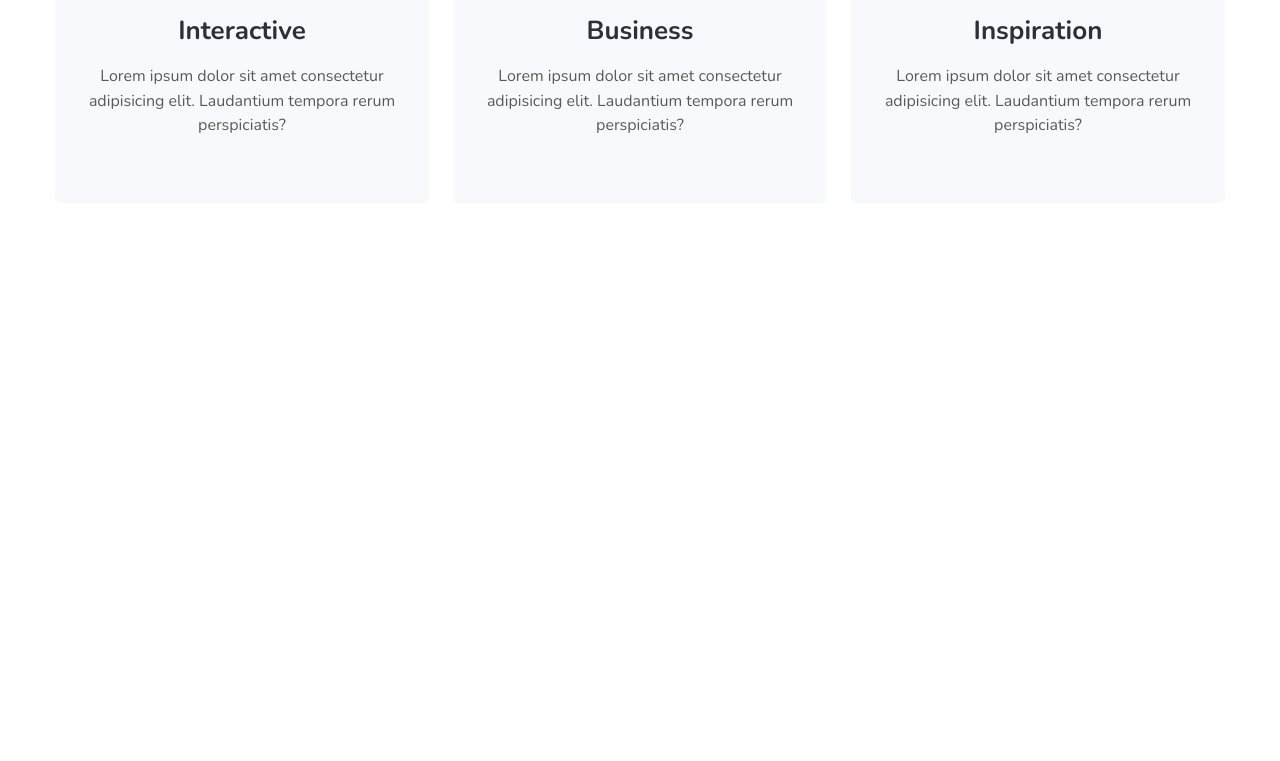
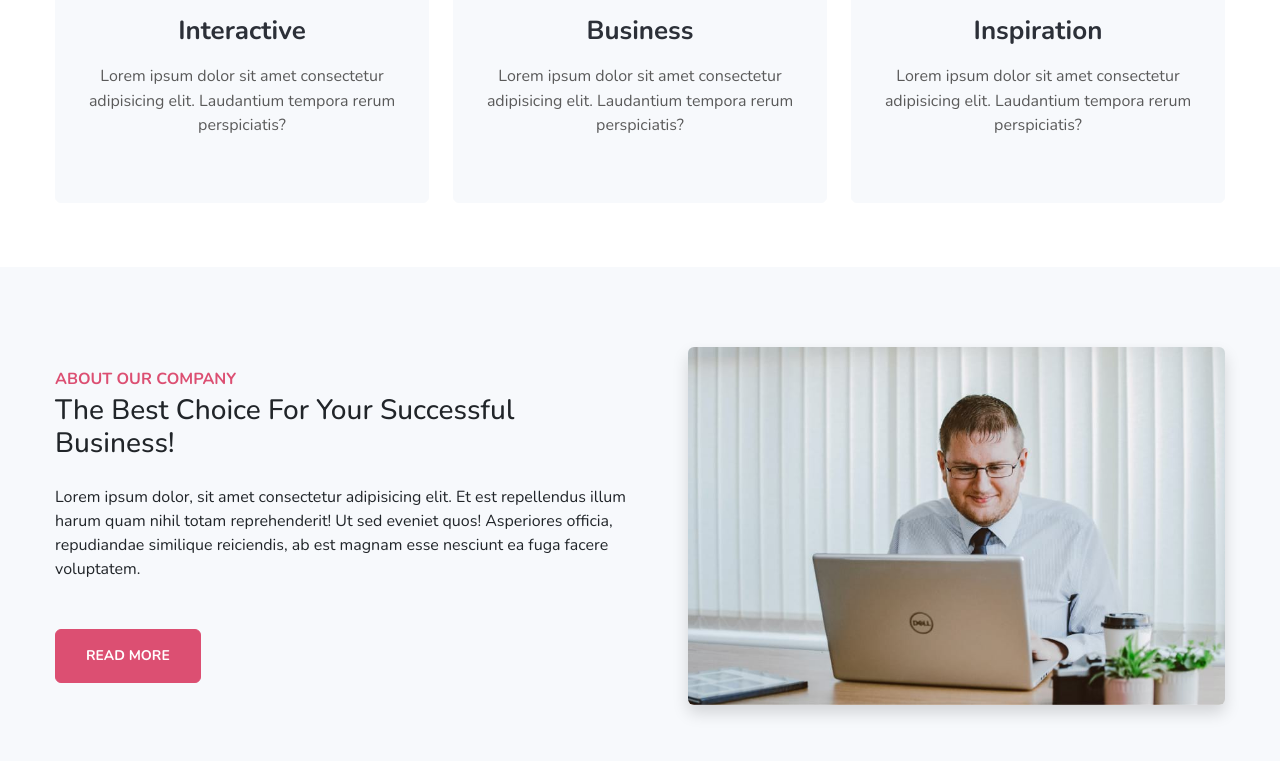
Before and after one commit to bmhuy2505/capstone-masterwork, a plain HTML site: page index.html in a window 1280 px wide. Shown: the part 1252-2013 px from the top of the page. Drawn offline with nearby package versions, Linux system fonts and the light colour scheme.

Commit message:
Hoàn thành HomePage about

```diff
--- a/css/style.css
+++ b/css/style.css
@@ -83,6 +83,29 @@ nav ul li a:before {
 
 a {
     text-decoration: none;
+}
+
+.btn-primary {
+    color: #fff;
+    background-color: #dc4f72;
+    border-color: #dc4f72;
+}
+
+.btn-primary:hover {
+    color: #fff;
+    background-color: #d62f58;
+    border-color: #cf2952;
+}
+
+.theme-button {
+    transition: 0.3s ease-out;
+    display: inline-block;
+    line-height: 52px;
+    font-weight: 700;
+    font-size: 14px;
+    margin: 0px;
+    padding: 0px 30px;
+    text-transform: uppercase;
 }
 /* ==================== HEADER ==================== */
 
@@ -258,17 +281,6 @@ a.search-search span.fa {
     text-decoration: none;
     color: #fff;
     opacity: 0.7;
-}
-
-.theme-button {
-    transition: 0.3s ease-out;
-    display: inline-block;
-    line-height: 52px;
-    font-weight: 700;
-    font-size: 14px;
-    margin: 0px;
-    padding: 0px 30px;
-    text-transform: uppercase;
 }
 
 .theme-switch-wrapper {
@@ -469,3 +481,43 @@ body.dark-theme .mode-container i.gg-moon {
     font-size: 16px;
     line-height: 24.5px;
 }
+
+/* ==================== HomePage about ==================== */
+
+.homepage_about {
+    background-color: #f7f9fc;
+}
+
+.sub-title {
+    font-size: 16px;
+    line-height: 20px;
+    font-weight: 700;
+    color: #dc4f72;
+    text-transform: uppercase;
+    margin-bottom: 5px;
+}
+
+.homepage_about .book-info h3 {
+    font-size: 35px;
+    line-height: 40px;
+    color: #2c3038;
+    font-weight: 700;
+}
+
+.homepage_about .book-info p {
+    font-style: normal;
+    font-weight: normal;
+    font-size: 16px;
+    color: var(--text-color);
+    line-height: 24.4px;
+}
+
+img.img-curve {
+    border-radius: 6px;
+    transition: 0.3s ease-in-out;
+}
+
+img.img-curve:hover {
+    transform: translateY(-0.5rem);
+    transition: 0.3s ease-in-out;
+}
--- a/index.html
+++ b/index.html
@@ -274,7 +274,35 @@
         </section>
 
         <!-- Homepage about section -->
-        <section></section>
+        <section class="homepage_about py-5">
+            <div class="container py-lg-3 mt-3">
+                <div class="row align-items-center">
+                    <div class="col-sm-6 pr-md-5">
+                        <h6 class="sub-title">About Our Company</h6>
+                        <h3 class="mb-md-4 mb-3">
+                            The Best Choice For Your Successful Business!
+                        </h3>
+                        <p class="mb-md-5 mb-4">
+                            Lorem ipsum dolor, sit amet consectetur adipisicing
+                            elit. Et est repellendus illum harum quam nihil
+                            totam reprehenderit! Ut sed eveniet quos! Asperiores
+                            officia, repudiandae similique reiciendis, ab est
+                            magnam esse nesciunt ea fuga facere voluptatem.
+                        </p>
+                        <a href="#!" class="btn btn-primary theme-button">
+                            Read More</a
+                        >
+                    </div>
+                    <div class="col-sm-6 ps-md-5 mt-sm-0 mt-5">
+                        <img
+                            src="./img/about.jpg"
+                            class="img-fluid shadow img-curve"
+                            alt=""
+                        />
+                    </div>
+                </div>
+            </div>
+        </section>
 
         <!-- HomePage Stats section -->
         <section></section>
```
